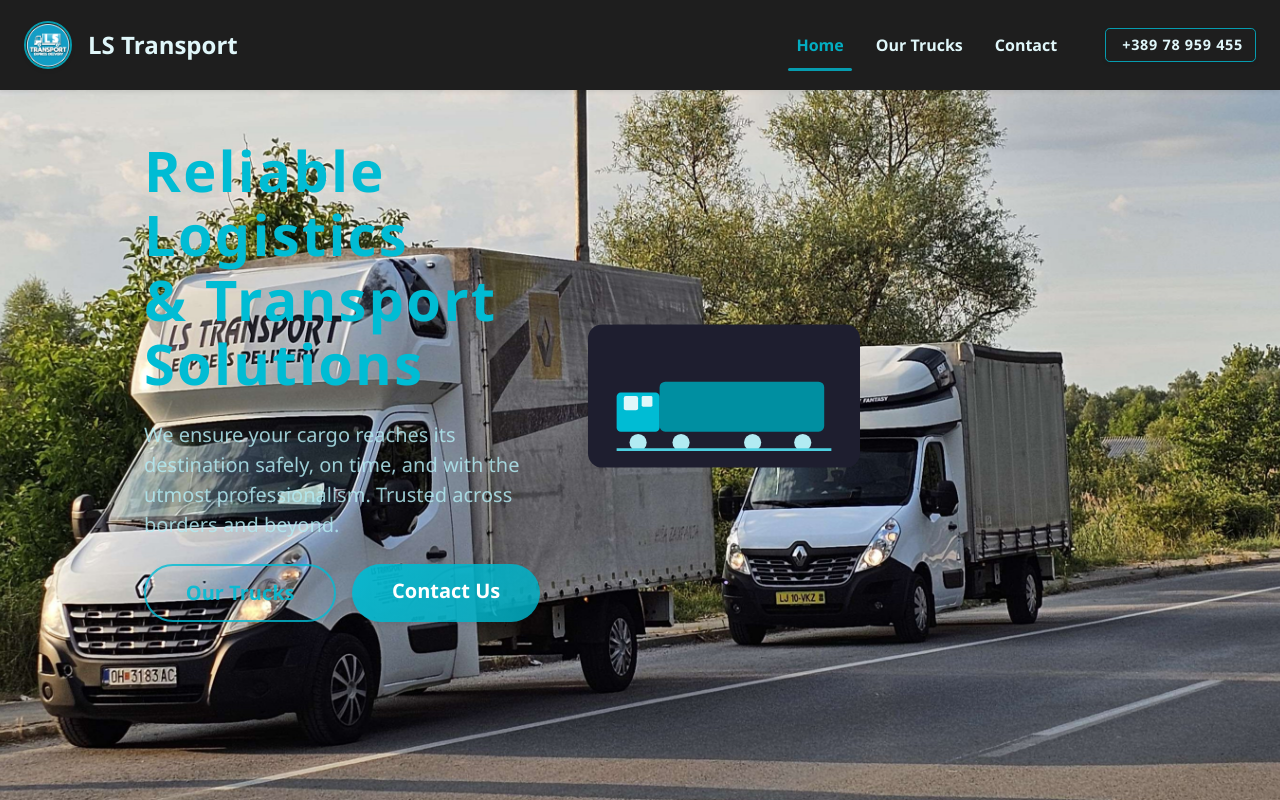
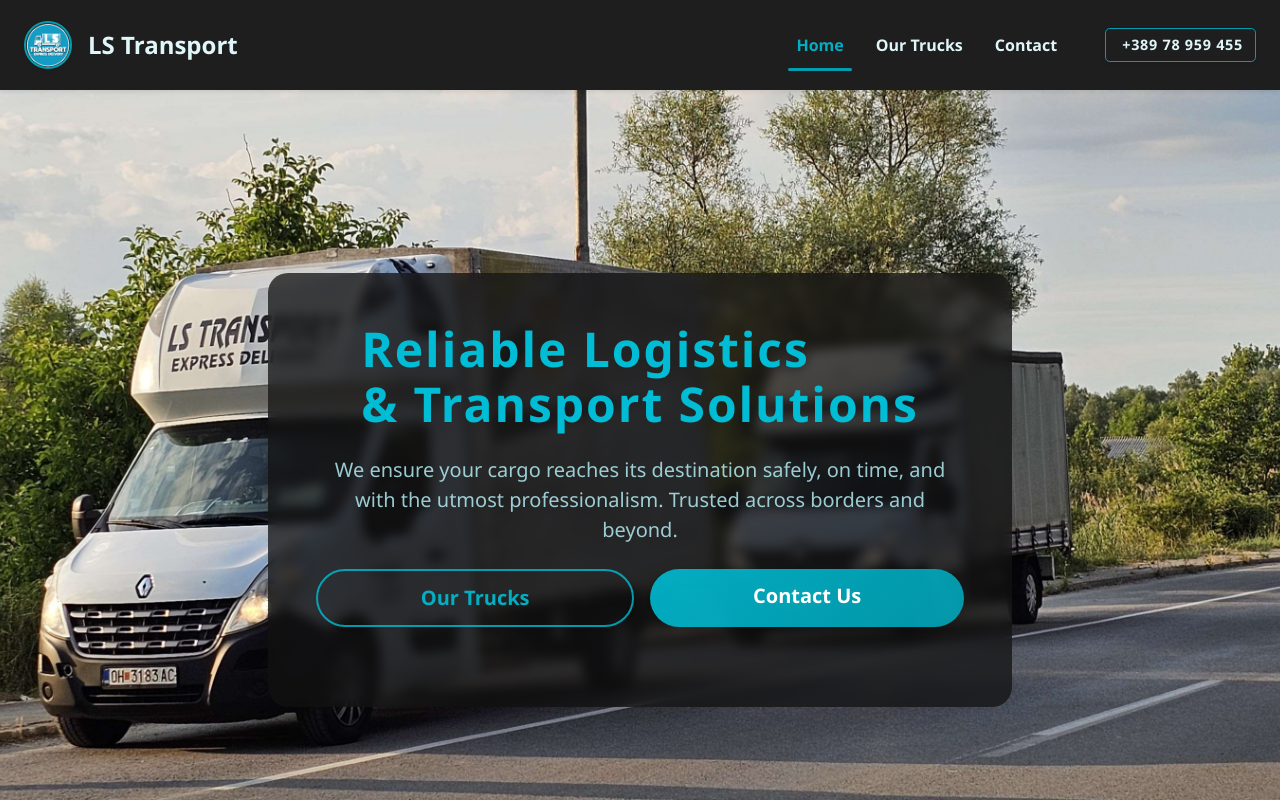
Before and after one commit to Dkostoski30/ls-transport, an Angular app: page / in a window 1280 px wide. Shown: the top 800 px of the page. Built offline with nearby package versions, Linux system fonts and the light colour scheme.

Commit message:
fixed text and svg layout

```diff
--- a/src/app/pages/home/home.component.css
+++ b/src/app/pages/home/home.component.css
@@ -18,7 +18,7 @@
   background-color: #fff;
 }
 
-/* Mobile first styles */
+/* Mobile + Tablet default */
 .hero-transport .container {
   display: flex;
   flex-direction: column;
@@ -32,7 +32,7 @@
   max-width: 320px;
   margin-bottom: 1rem;
   letter-spacing: 0.04em;
-  color: #00bcd4; /* Cyan accent from logo */
+  color: #00bcd4;
 }
 
 .hero-transport .hero-subtitle {
@@ -40,7 +40,7 @@
   max-width: 350px;
   margin-bottom: 2rem;
   font-weight: 500;
-  color: #b2ebf2; /* Light cyan-gray */
+  color: #b2ebf2;
   opacity: 0.85;
   margin-left: auto;
   margin-right: auto;
@@ -107,7 +107,7 @@
   box-shadow: 0 0 12px rgba(0, 188, 212, 0.6);
 }
 
-/* Hero image styling */
+/* Hero image shown by default */
 .hero-image-wrapper {
   order: 3;
   margin-top: 2rem;
@@ -122,74 +122,72 @@
   margin-bottom: 1rem;
 }
 
-/* Tablet breakpoint */
+/* Tablet */
 @media (min-width: 768px) {
   .hero-transport .hero-title {
     font-size: 3rem;
     max-width: 480px;
   }
+
   .hero-transport .hero-subtitle {
     font-size: 1.25rem;
     max-width: 480px;
   }
+
   .hero-image-wrapper {
     width: 280px;
     height: 180px;
     margin-top: 2.5rem;
   }
+
   .hero-image-wrapper svg.hero-image {
     margin-bottom: 1.5rem;
   }
 }
 
-/* Desktop layout override */
+/* Desktop */
 @media (min-width: 992px) {
   .hero-transport {
-    padding-left: 4rem;
-    padding-right: 4rem;
+    display: flex;
+    justify-content: center;
+    align-items: center;
+    height: 100vh;
     background: url("../../../../public/20250701_184933.jpg") center center no-repeat;
     background-size: cover;
-    height: 100vh;
+    padding: 2rem;
   }
 
   .hero-transport .container {
-    flex-direction: row !important;
-    justify-content: space-between !important;
-    text-align: left !important;
+    flex-direction: column !important;
     align-items: center !important;
+    justify-content: center !important;
+    text-align: center !important;
+    max-width: 720px;
+    width: 100%;
+  }
+
+  .hero-transport .hero-container {
+    background-color: rgba(18, 18, 18, 0.75);
+    padding: 3rem;
+    border-radius: 1.25rem;
+    backdrop-filter: blur(6px);
+    text-align: center;
+    width: 100%;
   }
 
   .hero-transport .hero-title,
   .hero-transport .hero-subtitle,
   .hero-transport .hero-buttons {
-    max-width: 520px;
-    text-align: left;
-  }
-
-  .hero-transport .hero-title {
-    font-size: 3.5rem;
-  }
-
-  .hero-transport .hero-subtitle {
-    font-size: 1.25rem;
-  }
-
-  .hero-image-wrapper {
-    order: 2 !important;
-    margin-top: 0;
-    margin-bottom: 0 !important;
-    width: 320px;
-    height: 210px;
-    flex-shrink: 0;
-  }
-
-  .hero-image-wrapper svg.hero-image {
-    width: 100%;
-    height: 100%;
+    text-align: center;
+    max-width: 100%;
   }
 
   .hero-transport .hero-buttons {
-    justify-content: flex-start !important;
-    max-width: 400px;
+    justify-content: center !important;
+  }
+
+  /* SVG hidden only on desktop */
+  .hero-image-wrapper {
+    display: none !important;
   }
 }
```
